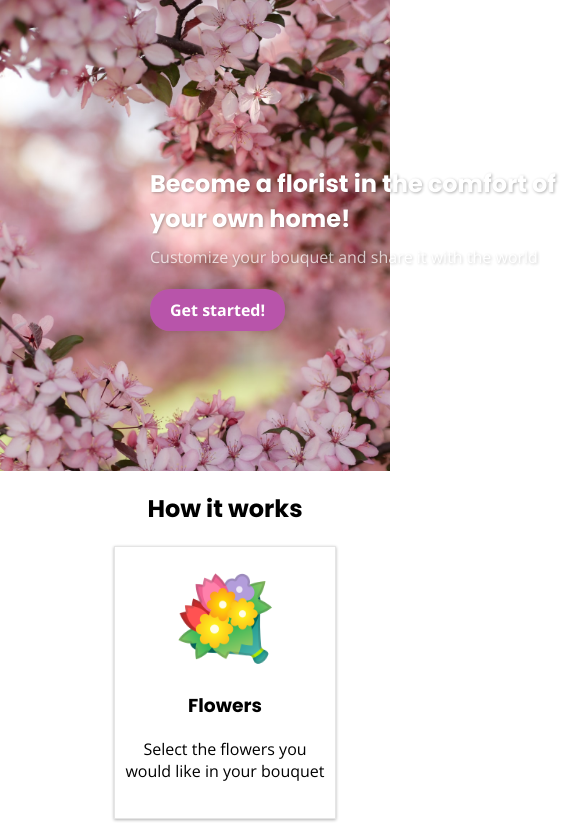
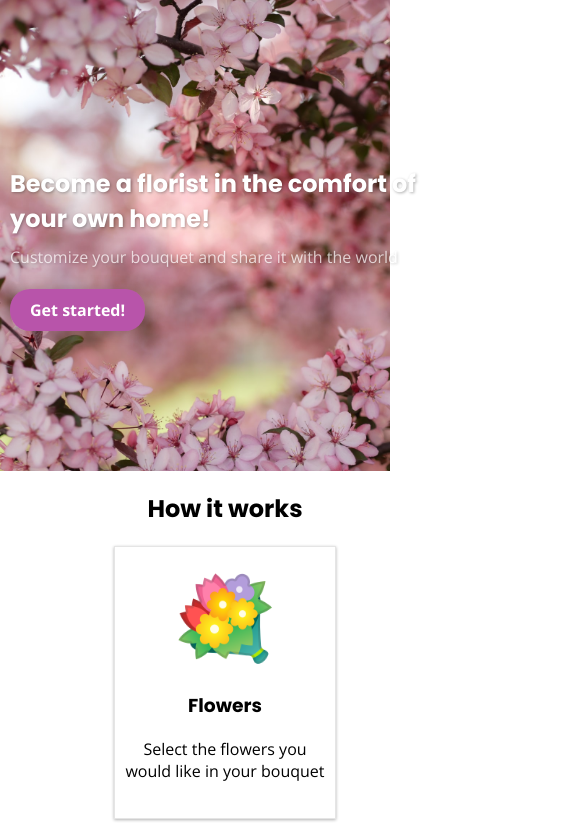
Before and after one commit to wendy-ph/landing, a plain HTML site: page index.html in a window 390 px wide. Shown: the top 826 px of the page, 585 px wide, since content can reach past the window. Drawn offline with nearby package versions, Linux system fonts and the light colour scheme.

Commit message:
fixed overflow on mobile by adjusting banenr padding

```diff
--- a/css/components/banners.css
+++ b/css/components/banners.css
@@ -1,7 +1,7 @@
 .banner {
   background-image: url(../../images/flowers.png);
   background-size: cover;
-  padding: 200px;
+  padding: 200px 20px;
   background-position: center;
 }
 
@@ -24,7 +24,7 @@
 
 @media only screen and (max-width: 600px) {
   .banner {
-    padding: 150px;
+    padding: 150px 10px;
   }
   .banner h1 {
    font-size: 1.5em;
```
